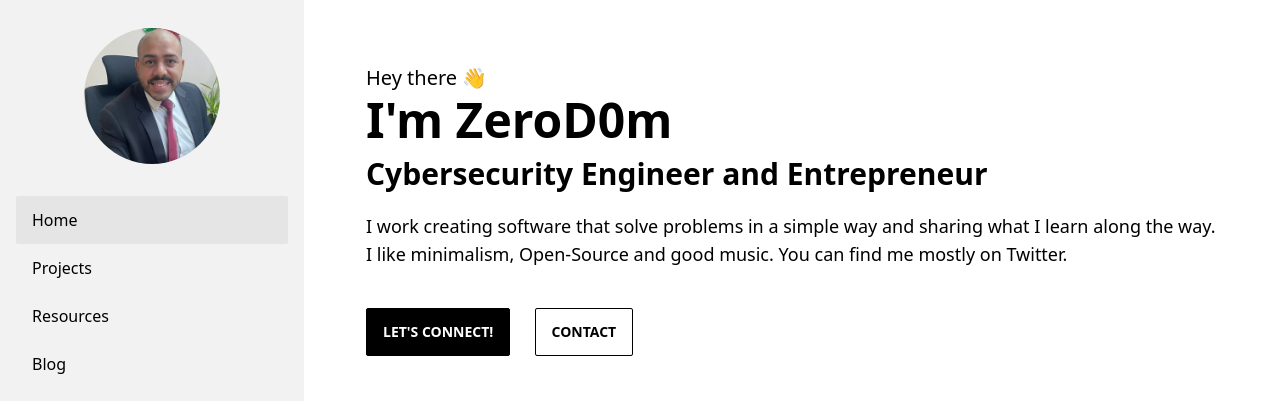
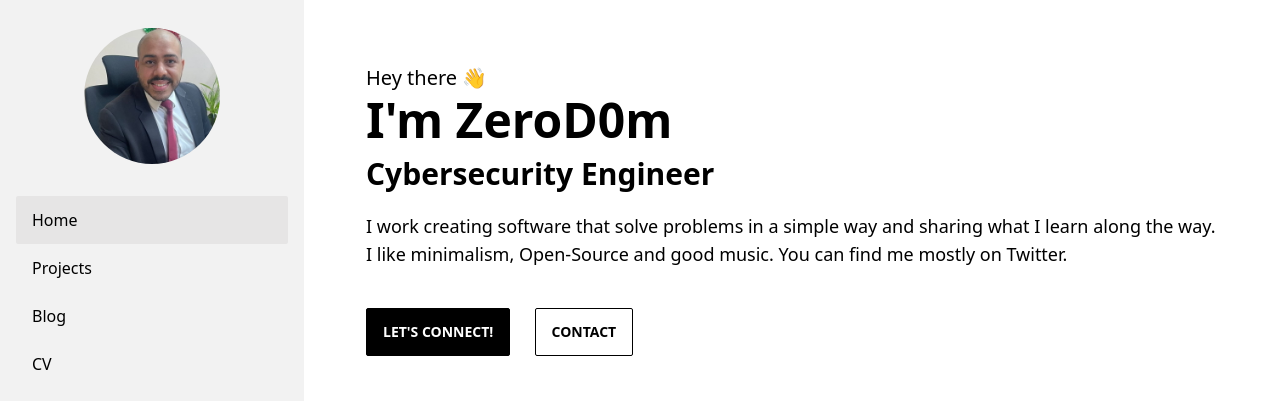
Before and after one commit to ZeroD0m/ZeroD0m.github.io, an Astro site: page / in a window 1280 px wide. Shown: the top 401 px of the page. Built offline with nearby package versions, Linux system fonts and the light colour scheme; Astro itself is replaced by a stand-in of ours.

Commit message:
fuera recursos

```diff
--- a/src/components/SideBar.astro
+++ b/src/components/SideBar.astro
@@ -30,7 +30,7 @@ import { Image } from "@astrojs/image/components";
       <!-- Sidebar content here -->
       <li><a id="home" href="/">Home</a></li>
       <li><a id="projects" href="/projects">Projects</a></li>
-      <li><a id="resources" href="/resources">Resources</a></li>
+      <!-- <li><a id="resources" href="/resources">Resources</a></li> -->
       <li><a id="blog" href="/blog/">Blog</a></li>
       <li><a id="cv" href="/cv">CV</a></li>
       <li><a href="mailto:zerod0m@protonmail.com">Contact</a></li>
--- a/src/pages/index.astro
+++ b/src/pages/index.astro
@@ -12,7 +12,7 @@ const last_posts = posts.slice(0, 3);
   <div class="pb-12 mt-5">
     <div class="text-xl py-1">Hey there 👋</div>
     <div class="text-5xl font-bold">I'm ZeroD0m</div>
-    <div class="text-3xl py-3 font-bold">Cybersecurity Engineer and Entrepreneur</div>
+    <div class="text-3xl py-3 font-bold">Cybersecurity Engineer</div>
     <div class="py-2">
       <text class="text-lg">
         I work creating software that solve problems in a simple way and sharing what I learn along the way. I like
--- a/src/pages/resources.astro
+++ b/src/pages/resources.astro
@@ -3,7 +3,7 @@ import BaseLayout from "../layouts/BaseLayout.astro";
 import HorizontalCard from "../components/HorizontalCard.astro";
 ---
 
-<BaseLayout title="Remy A. Matos | Resources">
+<BaseLayout title="Remy A. Matos (ZeroD0m) | Resources">
   <div>
     <div class="text-3xl w-full font-bold mb-5">Resources</div>
   </div>
```
